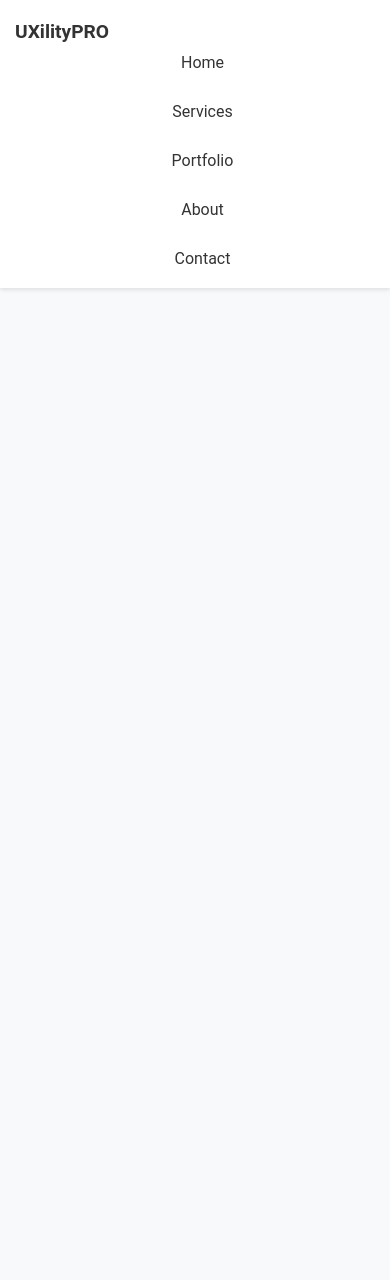
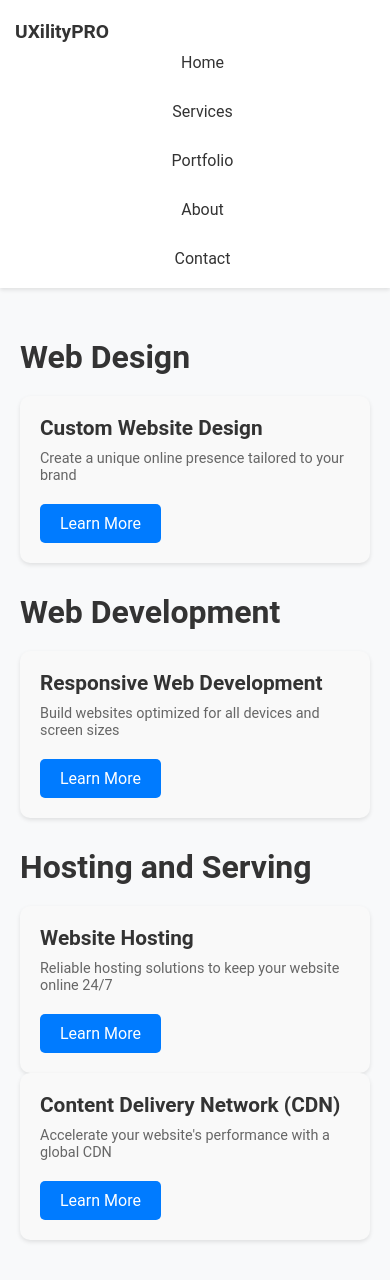
Before and after one commit to JacobHoldowsky/UXilityPRO, a React (Create React App) app: page /services in a window 390 px wide. Shown: the top 1280 px of the page. Before the commit the page ends 844 px from the top, so only its background shows below. Built offline with nearby package versions, Linux system fonts and the light colour scheme.

Commit message:
services page

```diff
--- a/src/App.js
+++ b/src/App.js
@@ -3,6 +3,8 @@ import { BrowserRouter as Router, Route, Routes } from "react-router-dom";
 import "./App.css";
 import Header from "./components/Header";
 import ContactPage from "./components/ContactPage";
+import ServicesPage from "./components/ServicesPage";
+import ServiceDetails from "./components/CustomWebDesignServiceDetails";
 
 function App() {
   return (
@@ -56,9 +58,11 @@ function App() {
             }
           />
 
-          {/* <Route path="/catalog" element={<Catalog />} />
-          <Route path="/about" element={<About />} /> */}
+          <Route path="/services" element={<ServicesPage />} />
+          <Route path="/services/custom-website-design" element={<ServiceDetails />} />
+          {/* <Route path="/about" element={<About />} /> */}
           <Route path="/contact" element={<ContactPage />} />
+
         </Routes>
         {/* <Footer /> */}
       </div>
--- /dev/null
+++ b/src/components/CustomWebDesignServiceDetails.css
@@ -0,0 +1,56 @@
+/* CustomWebDesignServiceDetails.css */
+
+.custom-web-design-service-details {
+  max-width: 800px;
+  margin: 100px auto;
+  padding: 40px;
+  background-color: #f8f9fa;
+  border-radius: 10px;
+  box-shadow: 0 4px 8px rgba(0, 0, 0, 0.1);
+}
+
+.custom-web-design-service-details h2 {
+  font-size: 2rem;
+  color: #333;
+  margin-bottom: 20px;
+}
+
+.custom-web-design-service-details p {
+  font-size: 1.1rem;
+  color: #666;
+  line-height: 1.6;
+  margin-bottom: 20px;
+}
+
+.custom-web-design-service-details p:last-child {
+  margin-bottom: 0;
+}
+
+/* Media Queries */
+@media screen and (max-width: 768px) {
+  .custom-web-design-service-details {
+    padding: 20px;
+  }
+
+  .custom-web-design-service-details h2 {
+    font-size: 1.8rem;
+  }
+
+  .custom-web-design-service-details p {
+    font-size: 1rem;
+  }
+}
+
+@media screen and (max-width: 576px) {
+  .custom-web-design-service-details {
+    padding: 15px;
+  }
+
+  .custom-web-design-service-details h2 {
+    font-size: 1.5rem;
+  }
+
+  .custom-web-design-service-details p {
+    font-size: 0.9rem;
+  }
+}
--- /dev/null
+++ b/src/components/CustomWebDesignServiceDetails.js
@@ -0,0 +1,33 @@
+// CustomWebDesignServiceDetails.js
+
+import React from "react";
+import "./CustomWebDesignServiceDetails.css"; // Import your CSS file
+
+function CustomWebDesignServiceDetails() {
+  return (
+    <div className="custom-web-design-service-details">
+      <h2>Custom Website Design</h2>
+      <p>
+        Elevate your online presence with our custom website design service. Our
+        team of skilled designers will work closely with you to understand your
+        brand identity, target audience, and business goals. Using the latest
+        design trends and technologies, we'll create a stunning website that not
+        only captivates visitors but also drives conversions.
+      </p>
+      <p>
+        From sleek and modern layouts to intuitive navigation and seamless user
+        experience, our custom websites are tailored to reflect the unique
+        essence of your brand. Whether you're a startup looking to establish
+        your online presence or an established business seeking a website
+        redesign, we've got you covered.
+      </p>
+      <p>
+        Let us bring your vision to life and turn your website into a powerful
+        tool for growth. Get in touch with us today to discuss your project and
+        take the first step towards a remarkable online presence.
+      </p>
+    </div>
+  );
+}
+
+export default CustomWebDesignServiceDetails;
--- /dev/null
+++ b/src/components/ServicesPage.css
@@ -0,0 +1,69 @@
+/* Styling for the services page */
+.services-page {
+    padding: 50px 20px;
+  }
+
+  /* Styling for each service category */
+  .service-category {
+    margin-bottom: 50px;
+  }
+
+  /* Styling for service titles */
+  .service-category h2 {
+    font-size: 2rem;
+    margin-bottom: 20px;
+  }
+
+  /* Styling for individual services */
+  .service {
+    background-color: #f9f9f9;
+    padding: 20px;
+    border-radius: 10px;
+    box-shadow: 0 2px 4px rgba(0, 0, 0, 0.1);
+  }
+
+  /* Styling for service titles */
+  .service h3 {
+    font-size: 1.5rem;
+    margin-bottom: 10px;
+  }
+
+  /* Styling for service descriptions */
+  .service p {
+    font-size: 1rem;
+    color: #666;
+    margin-bottom: 20px;
+  }
+
+  /* Styling for the "Learn More" button */
+  .btn-primary {
+    display: inline-block;
+    background-color: #007bff;
+    color: #fff;
+    font-size: 1rem;
+    padding: 10px 20px;
+    border: none;
+    border-radius: 5px;
+    text-decoration: none;
+    transition: background-color 0.3s ease;
+  }
+
+  .btn-primary:hover {
+    background-color: #0056b3;
+  }
+
+  /* Responsive styles */
+  @media screen and (max-width: 768px) {
+    /* Adjustments for smaller screens */
+    .service-category {
+      margin-bottom: 30px;
+    }
+
+    .service h3 {
+      font-size: 1.3rem;
+    }
+
+    .service p {
+      font-size: 0.9rem;
+    }
+  }
--- /dev/null
+++ b/src/components/ServicesPage.js
@@ -0,0 +1,73 @@
+import React from "react";
+import "./ServicesPage.css";
+import { Link } from "react-router-dom";
+
+function ServicesPage() {
+  return (
+    <div className="services-page">
+      <section className="service-category">
+        <h2>Web Design</h2>
+        <div className="service">
+          <h3>Custom Website Design</h3>
+          <p>Create a unique online presence tailored to your brand</p>
+          <Link
+            to={{
+              pathname: "/services/custom-website-design",
+              state: {
+                title: "Custom Website Design",
+                description:
+                  "Create a unique online presence tailored to your brand",
+              },
+            }}
+            className="btn-primary"
+          >
+            Learn More
+          </Link>
+        </div>
+
+        {/* Add more services within this category */}
+      </section>
+
+      <section className="service-category">
+        <h2>Web Development</h2>
+        <div className="service">
+          <h3>Responsive Web Development</h3>
+          <p>Build websites optimized for all devices and screen sizes</p>
+          <a
+            href="/services/responsive-web-development"
+            className="btn-primary"
+          >
+            Learn More
+          </a>
+        </div>
+
+        {/* Add more services within this category */}
+      </section>
+
+      <section className="service-category">
+        <h2>Hosting and Serving</h2>
+        <div className="service">
+          <h3>Website Hosting</h3>
+          <p>Reliable hosting solutions to keep your website online 24/7</p>
+          <a href="/services/website-hosting" className="btn-primary">
+            Learn More
+          </a>
+        </div>
+
+        <div className="service">
+          <h3>Content Delivery Network (CDN)</h3>
+          <p>Accelerate your website's performance with a global CDN</p>
+          <a href="/services/cdn" className="btn-primary">
+            Learn More
+          </a>
+        </div>
+
+        {/* Add more services within this category */}
+      </section>
+
+      {/* Add more service categories as needed */}
+    </div>
+  );
+}
+
+export default ServicesPage;
```
